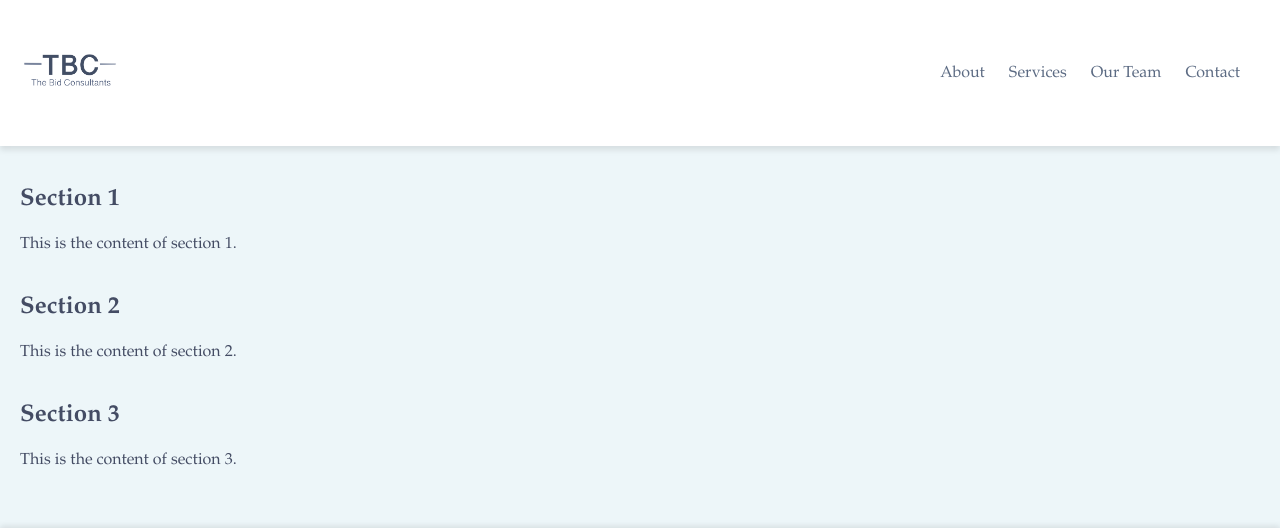
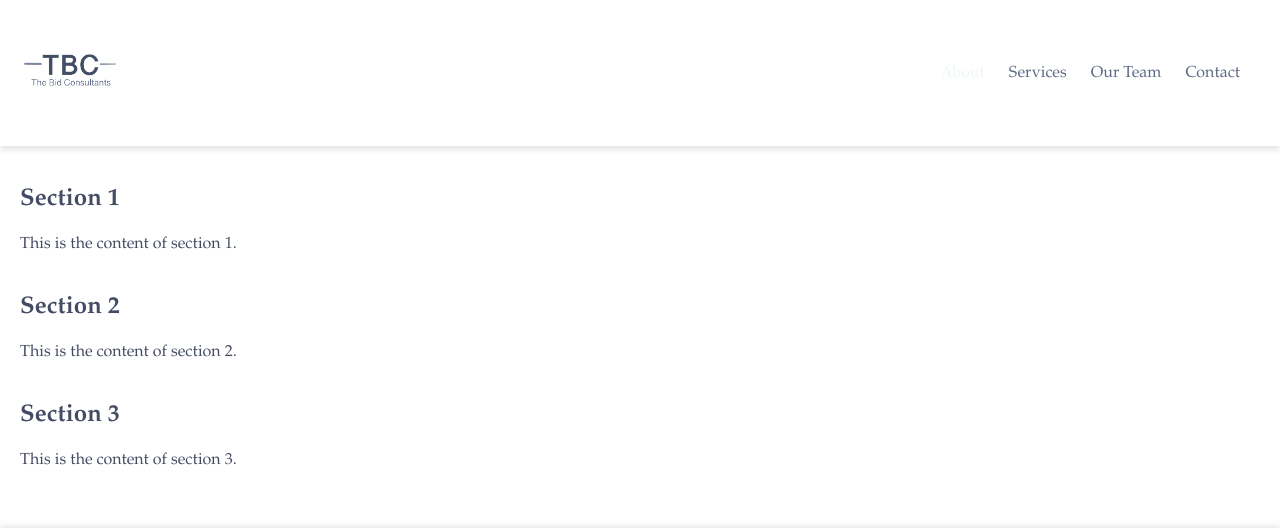
Before and after one commit to abikirkham/TheBidConsultants, a plain HTML site: page index.html in a window 1280 px wide. In both pictures the pointer is over the link "About". Shown: the top 528 px of the page. Drawn offline with Linux system fonts and the light colour scheme.

```diff
--- a/css/main-styles.css
+++ b/css/main-styles.css
@@ -1,7 +1,7 @@
 body {
     font-family: Garamond, serif;
     color: #444c64;
-    background-color: #edf6f9;
+    background-color: #ffffff;
     margin: 0;
     padding: 0;
 }
@@ -35,6 +35,10 @@
     color: #5c6b83;
 }
 
+nav ul li a:hover {
+    color: #edf6f9;
+}
+
 main {
     padding: 20px;
 }
```
